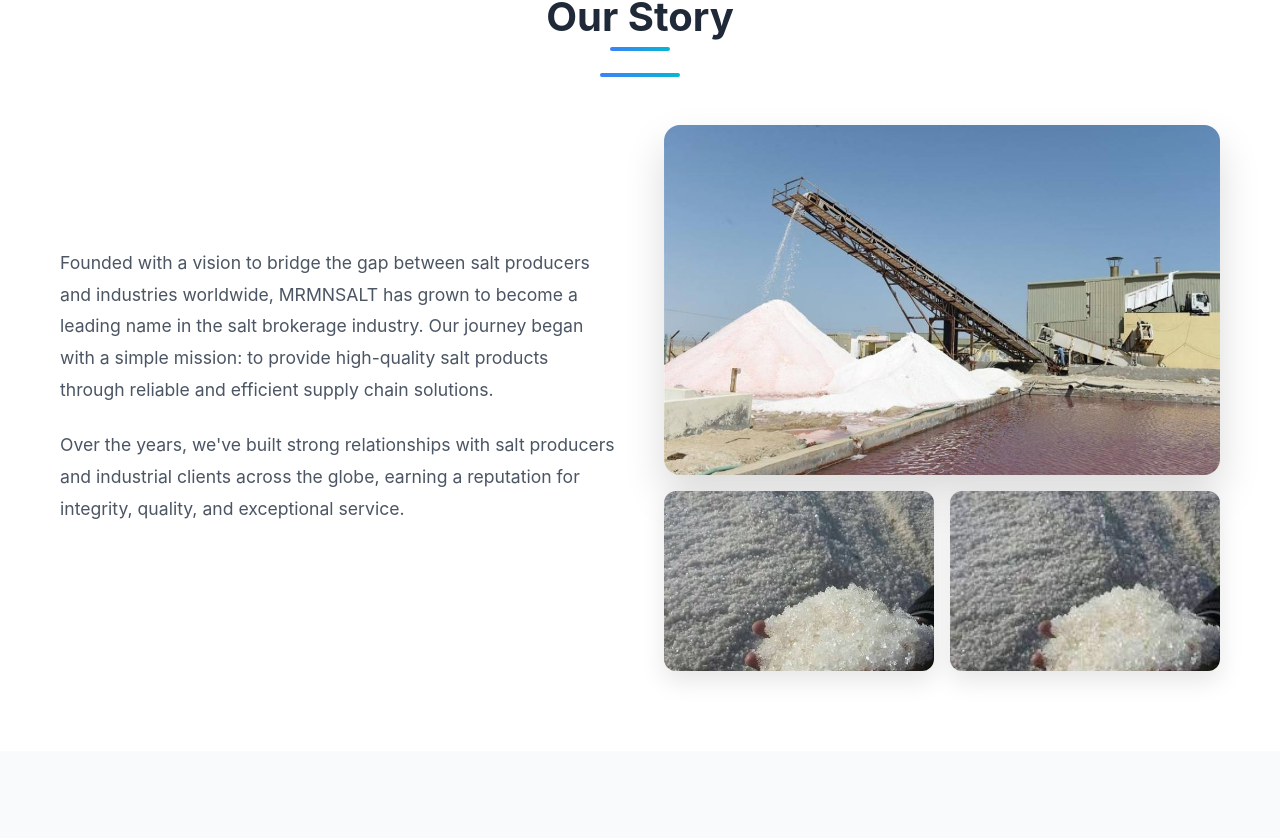
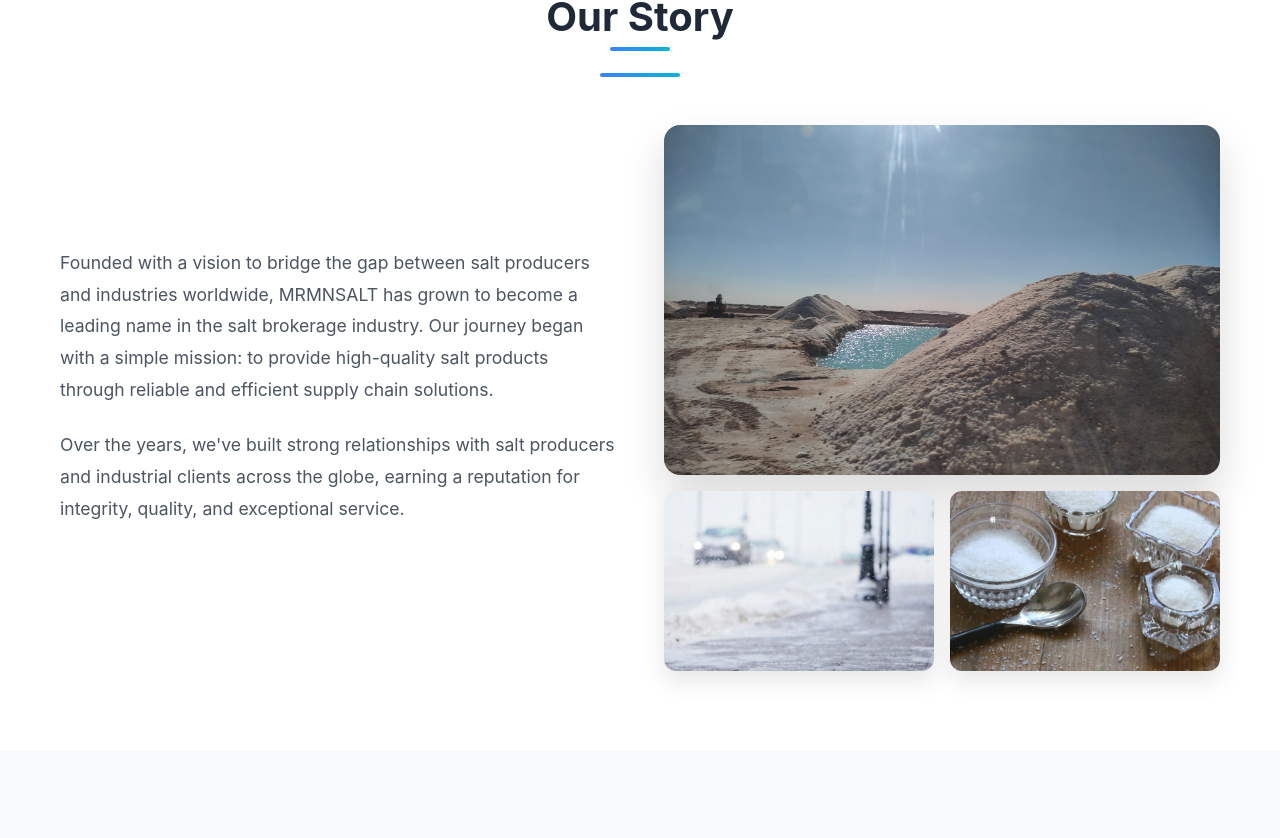
Before and after one commit to mamdouhnor/website-working, a React (Create React App) app: page /about in a window 1280 px wide. Shown: the part 519-1357 px from the top of the page. Built offline with nearby package versions, Linux system fonts and the light colour scheme.

Commit message:
Replace duplicated images in About page with business-related salt images

```diff
--- a/src/pages/About.js
+++ b/src/pages/About.js
@@ -34,10 +34,10 @@ const About = () => {
               </p>
             </div>
             <div className="story-image">
-              <img src={`${process.env.PUBLIC_URL}/images/products/production.jpg`} alt="Salt Production" className="story-main-image" />
+              <img src={`${process.env.PUBLIC_URL}/images/products/bo7era.jpg`} alt="Salt Production Facility" className="story-main-image" />
               <div className="story-image-grid">
-                <img src={`${process.env.PUBLIC_URL}/images/products/salt_hand.jpg`} alt="Quality Salt" className="story-grid-image" />
-                <img src={`${process.env.PUBLIC_URL}/images/salt.jfif`} alt="Salt Product" className="story-grid-image" />
+                <img src={`${process.env.PUBLIC_URL}/images/products/deicing-salt.jpg`} alt="De-icing Salt Products" className="story-grid-image" />
+                <img src={`${process.env.PUBLIC_URL}/images/products/refined-salt.jpg`} alt="Refined Salt Quality" className="story-grid-image" />
               </div>
             </div>
           </div>
```
